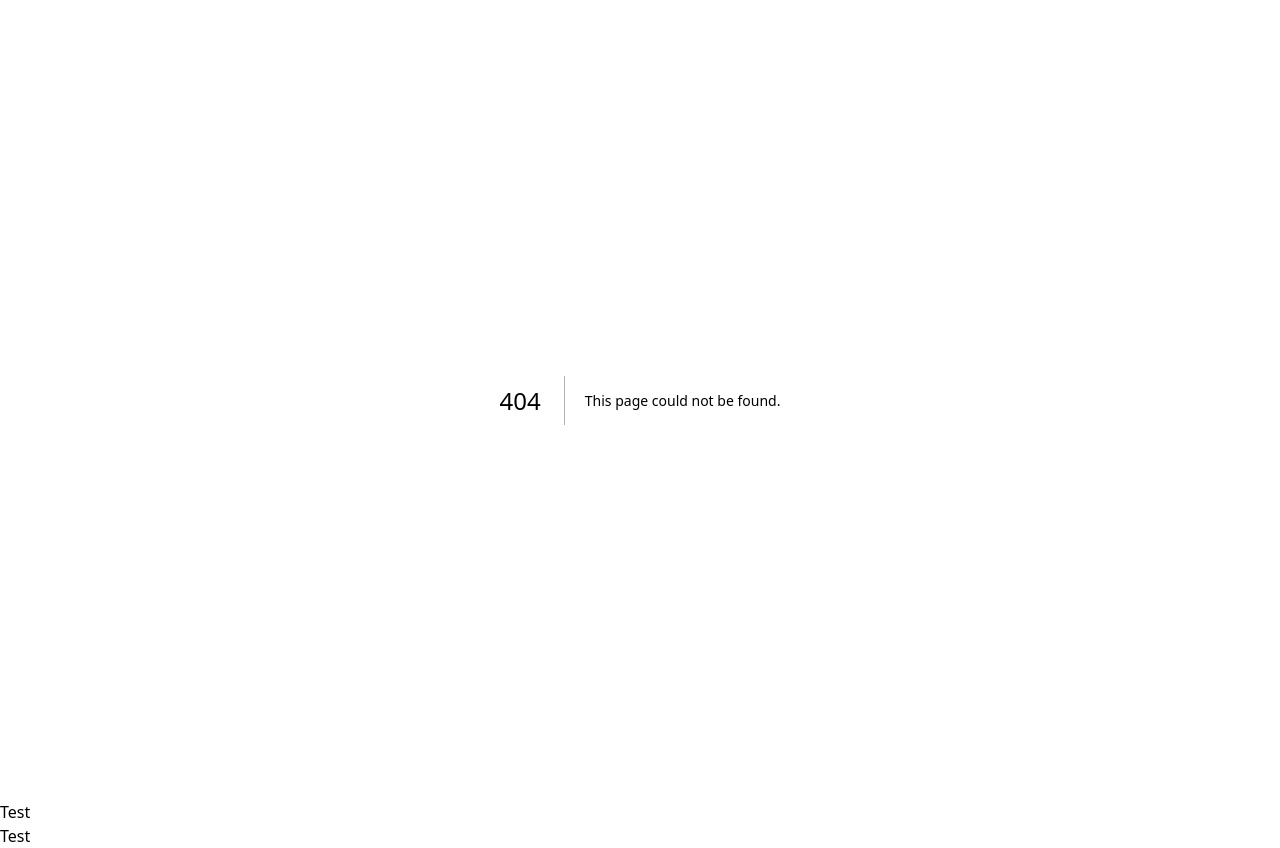
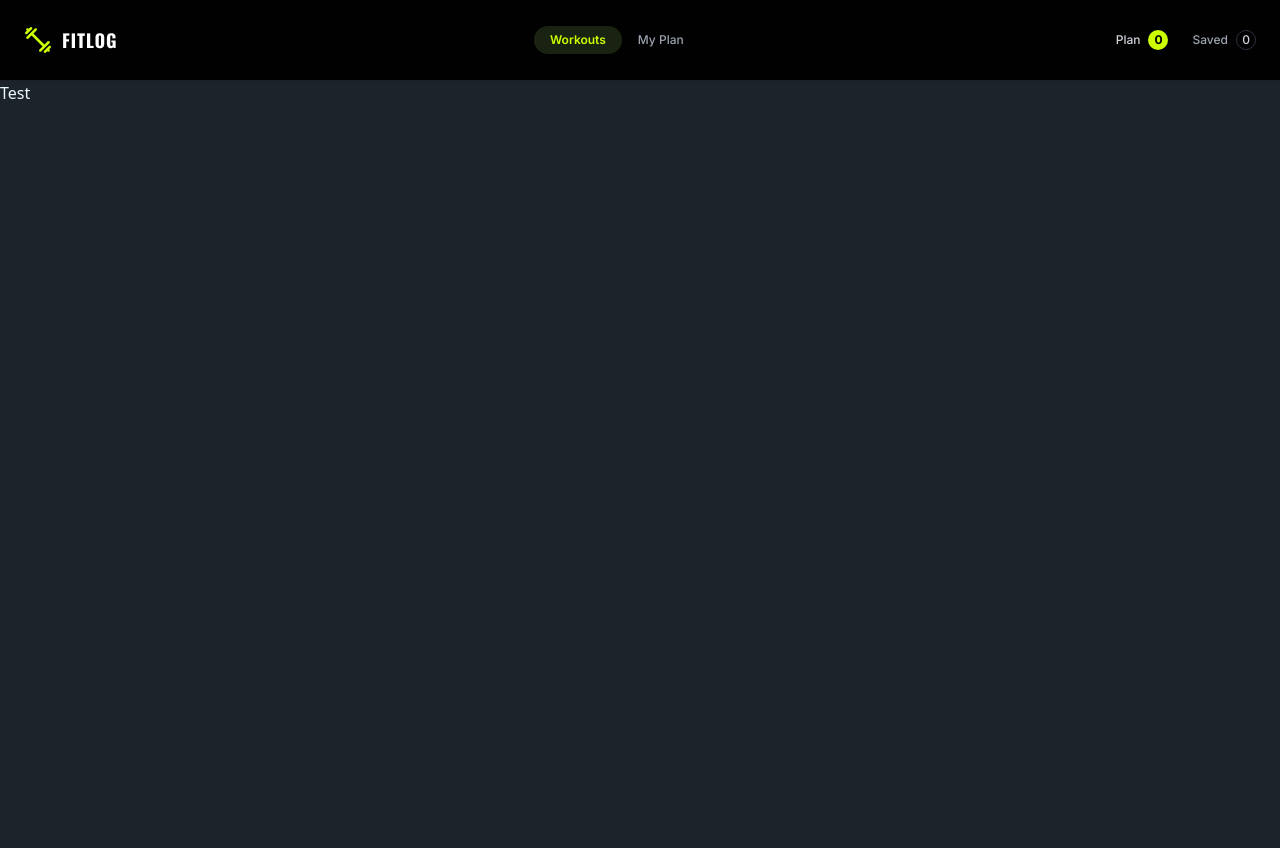
Before and after one commit to Ikhlasrahman/Fit-logs-app, a Next.js app: page /components/homepage in a window 1280 px wide. Before the commit this address had no page. After the commit the page ends 800 px from the top, so only its background shows below. Built offline with nearby package versions, Linux system fonts and the light colour scheme.

Commit message:
Navbatr added

```diff
--- a/src/app/components/Navbar.tsx
+++ b/src/app/components/Navbar.tsx
@@ -1,10 +1,64 @@
+import logo from "@/assets/logo.png";
+import Image from "next/image";
+import Link from "next/link";
 
-const Navbar = () => {
+export default function Navbar() {
     return (
-        <div>
-            <h2>Test</h2>
-        </div>
+        <header className="w-full border-b border-[#1C1F26] bg-[#000000]/95 backdrop-blur-[2px]">
+            <nav className="mx-auto flex h-20 w-full max-w-[1280px] items-center justify-between px-4 sm:px-6">
+
+                {/* Logo */}
+                <Link
+                    href="/"
+                    className="flex shrink-0 items-center gap-2.5"
+                >
+                    <Image src={logo} width={94} height={28} alt="Fitlog Logo" />
+                </Link>
+
+                {/* Navigation */}
+                <div className="hidden items-center sm:flex">
+                    <Link
+                        href="/workouts"
+                        className="rounded-full bg-[#1A2312] px-4 py-1.5 font-inter text-xs font-semibold leading-4 text-[#CCFF00]"
+                    >
+                        Workouts
+                    </Link>
+
+                    <Link
+                        href="/plan"
+                        className="px-4 py-1.5 font-inter text-xs font-medium leading-4 text-[#9CA3AF] transition-colors hover:text-white"
+                    >
+                        My Plan
+                    </Link>
+                </div>
+
+                {/* Stats */}
+                <div className="flex items-center gap-3 sm:gap-6">
+
+                    {/* Plan */}
+                    <div className="flex items-center gap-2">
+                        <span className="hidden font-inter text-xs font-medium leading-4 text-[#D1D5DB] xs:inline sm:inline">
+                            Plan
+                        </span>
+
+                        <span className="flex h-5 w-5 items-center justify-center rounded-full bg-[#CCFF00] font-inter text-xs font-bold leading-4 text-black">
+                            0
+                        </span>
+                    </div>
+
+                    {/* Saved */}
+                    <div className="flex items-center gap-2">
+                        <span className="hidden font-inter text-xs font-medium leading-4 text-[#9CA3AF] sm:inline">
+                            Saved
+                        </span>
+
+                        <span className="flex h-5 w-5 items-center justify-center rounded-full border border-[#2D313B] font-inter text-xs font-medium leading-4 text-[#D1D5DB]">
+                            0
+                        </span>
+                    </div>
+
+                </div>
+            </nav>
+        </header>
     );
-};
-
-export default Navbar;
+}
--- /dev/null
+++ b/src/app/components/homepage/page.tsx
@@ -0,0 +1,10 @@
+
+const HomePage = () => {
+    return (
+        <div>
+
+        </div>
+    );
+};
+
+export default HomePage;
--- a/src/app/layout.tsx
+++ b/src/app/layout.tsx
@@ -23,6 +23,7 @@ export default function RootLayout({ children }: LayoutProps<"/">) {
   return (
     <html
       lang="en"
+      data-theme="dark"
       className={`${inter.variable} ${oswald.variable} h-full antialiased`}
     >
       <body className="min-h-full flex flex-col">
```
Also changed, not shown: src/assets/logo.png (added).
